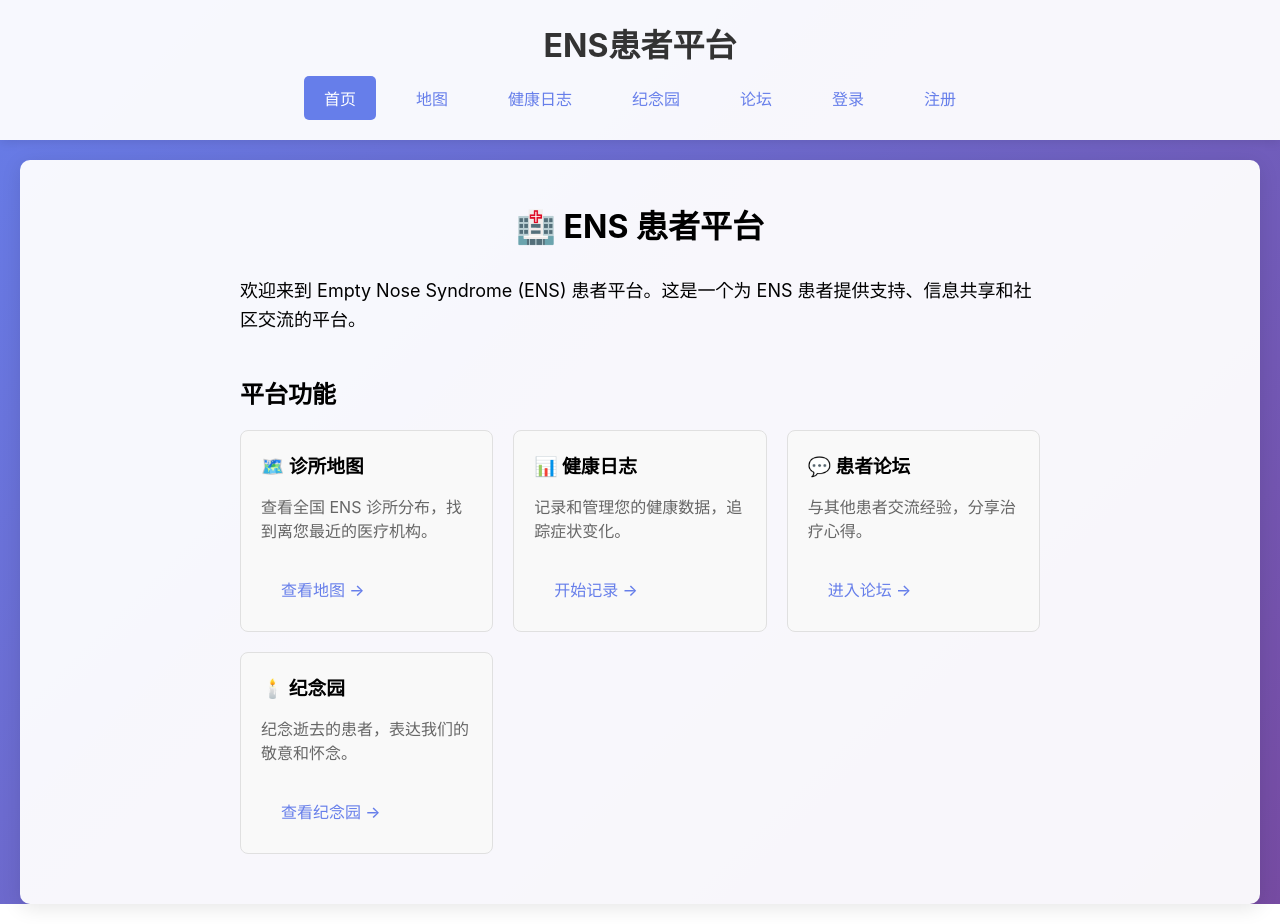
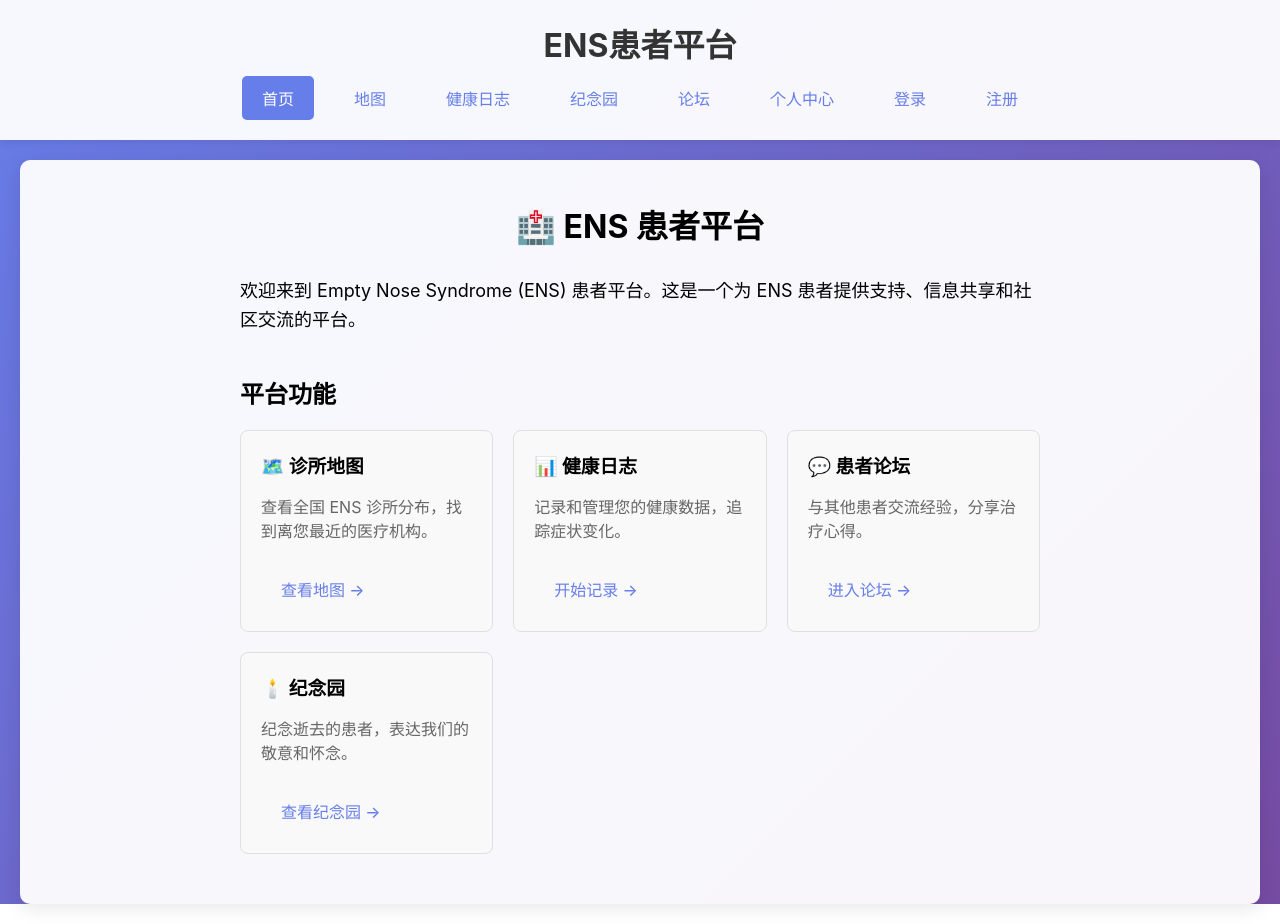
Before and after one commit to Tommytian993/ens-help.org, a React (Create React App) app in the folder frontend/: page / in a window 1280 px wide. Built offline with nearby package versions, Linux system fonts and the light colour scheme; no server answers.

Commit message:
feat: add profile link to navigation bar

```diff
--- a/frontend/src/App.tsx
+++ b/frontend/src/App.tsx
@@ -32,6 +32,9 @@ function App() {
             <NavLink to="/forum" className="nav-link">
               论坛
             </NavLink>
+            <NavLink to="/profile" className="nav-link">
+              个人中心
+            </NavLink>
             <NavLink to="/login" className="nav-link">
               登录
             </NavLink>
```
